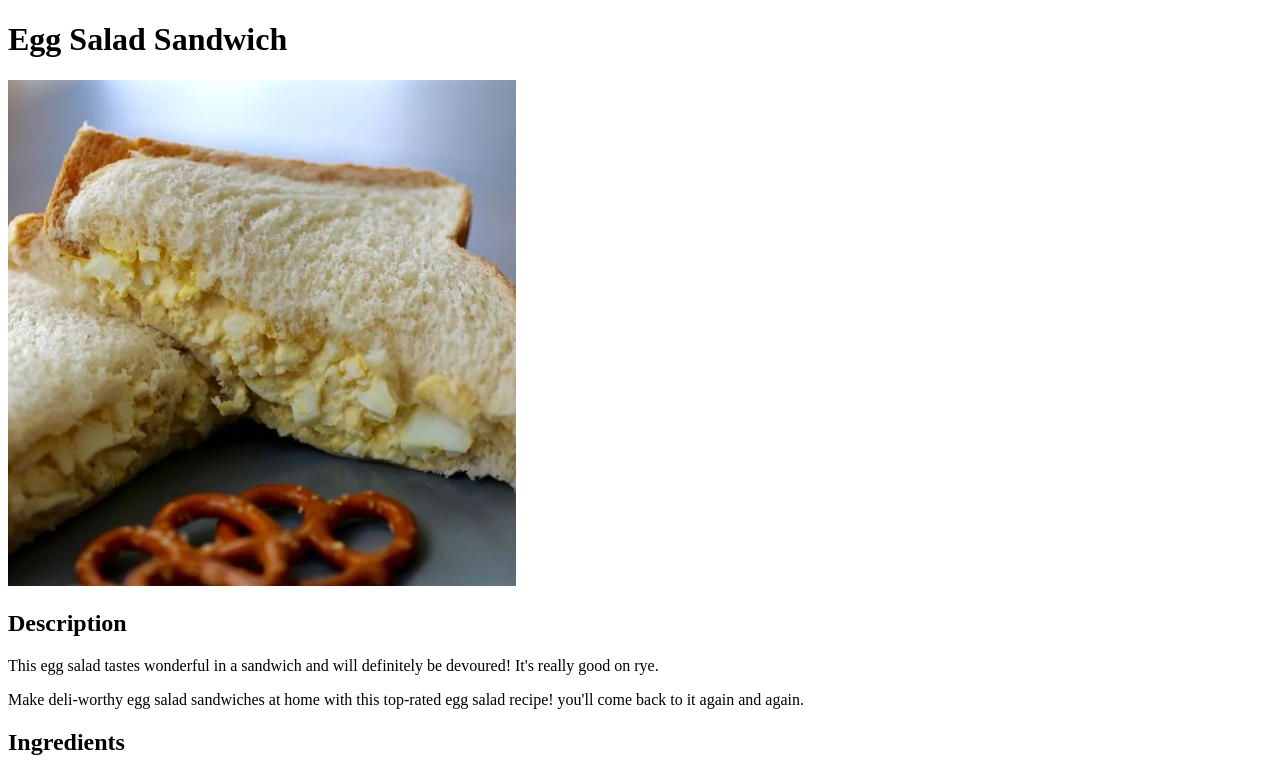
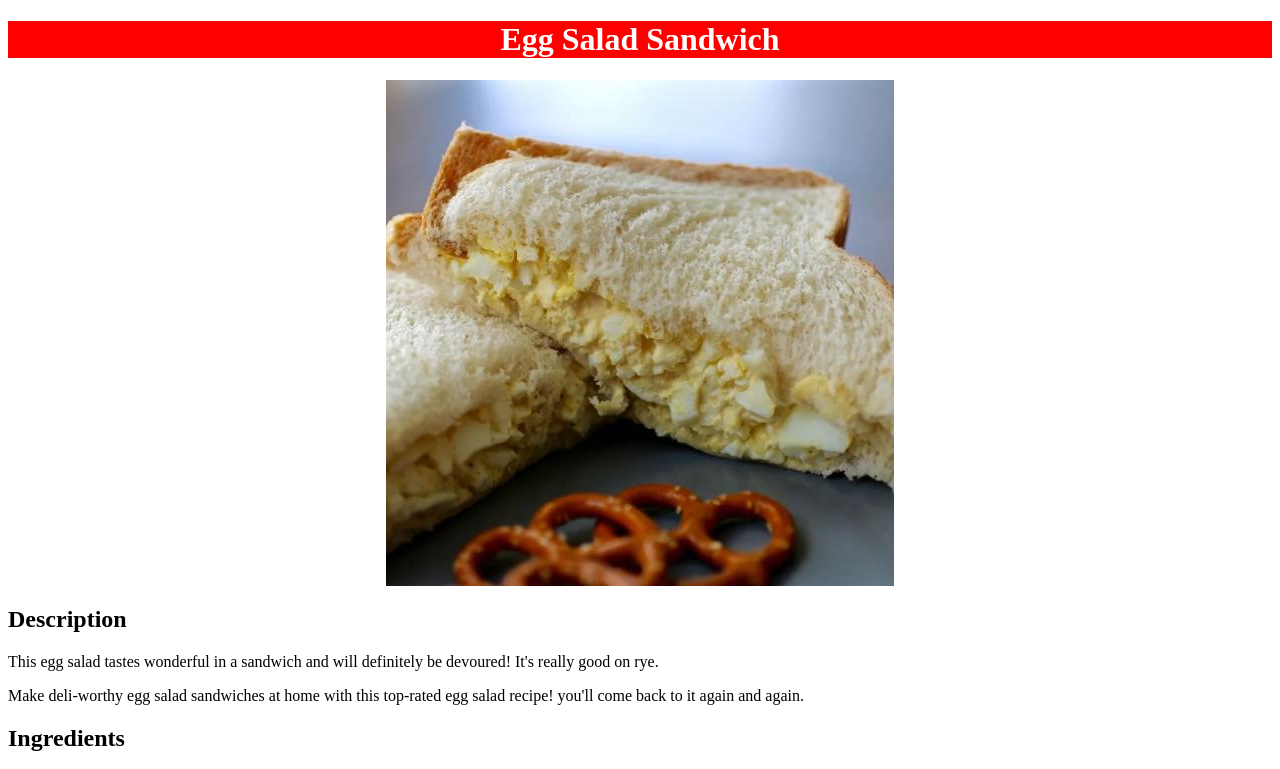
Before and after one commit to liemvt/odin-recipes, a plain HTML site: page recipes/eggsaladsandwich.html in a window 1280 px wide. Shown: the top 769 px of the page. Drawn offline with Linux system fonts and the light colour scheme.

Commit message:
Add CSS and implement some styles

```diff
--- a/recipes/eggsaladsandwich.html
+++ b/recipes/eggsaladsandwich.html
@@ -2,12 +2,13 @@
 <html lang="en">
     <head>
         <meta charset="UTF-8">
+        <link rel="stylesheet" href="../styles.css">
         <title>Egg Salad Sandwich</title>
     </head>
 
     <body>
         <h1>Egg Salad Sandwich</h1>
-        <img src="../images/eggsaladsandwich.jpg">
+        <img class="center" src="../images/eggsaladsandwich.jpg">
         <h2>Description</h2>
         <p>This egg salad tastes wonderful in a sandwich and will definitely be devoured!
             It's really good on rye.</p>
--- /dev/null
+++ b/styles.css
@@ -0,0 +1,13 @@
+h1 {
+    background-color: red;
+    color: white;
+    font-family:'Franklin Gothic Medium', 'Arial Narrow', Arial, sans-serif
+    font-weight: bold;
+    text-align: center;
+}
+
+.center {
+    display: block;
+    margin-left: auto;
+    margin-right: auto;
+}
```
Also changed, not shown: index.html (+1 -0 lines), recipes/frenchtoast.html (+2 -1 lines), recipes/koreanfriedchicken.html (+2 -1 lines).
